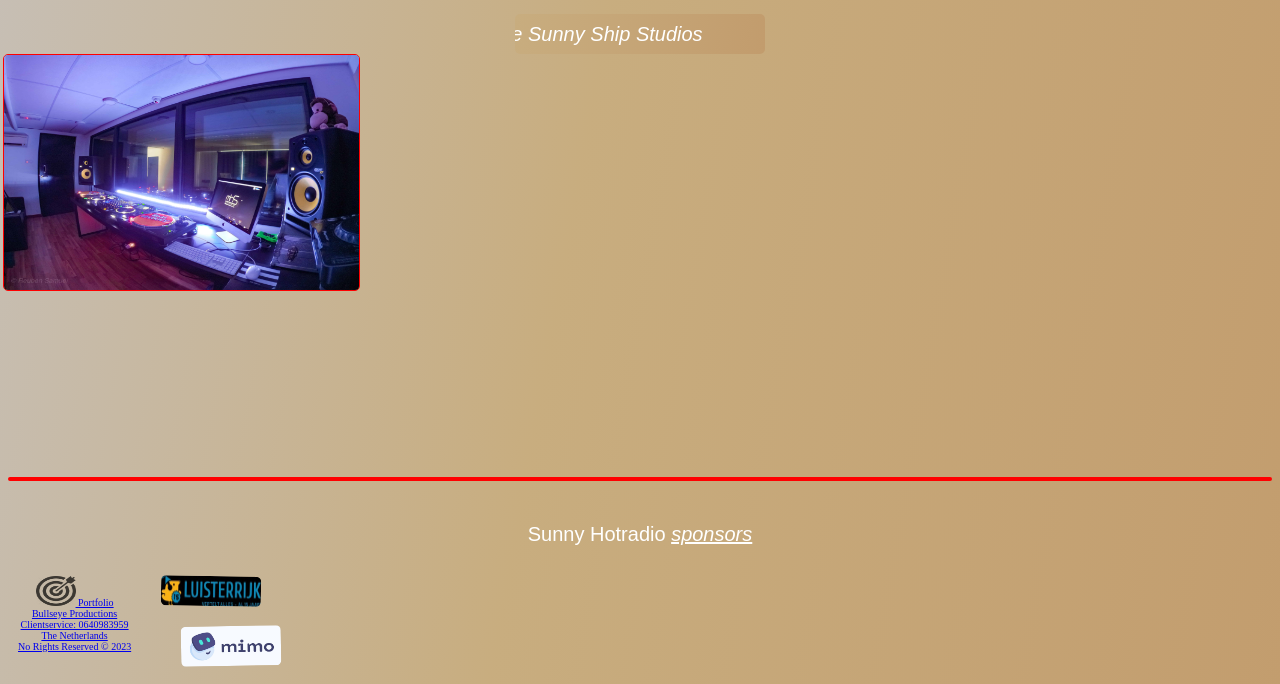
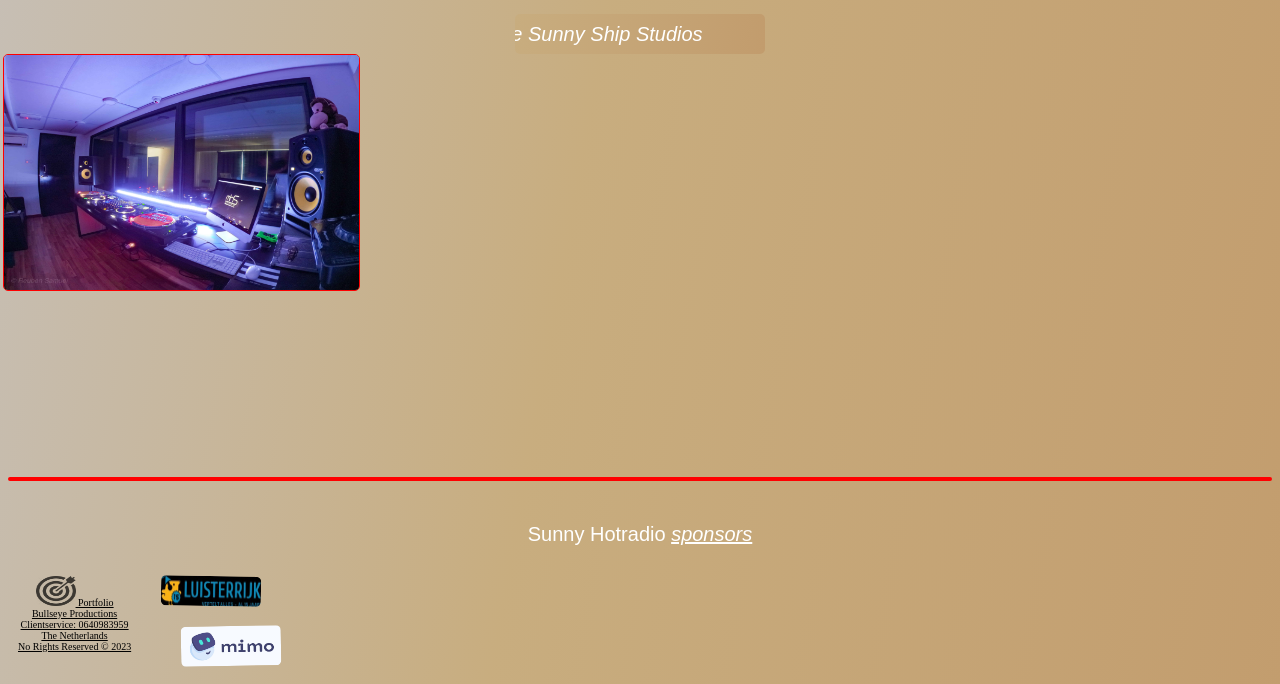
Before and after one commit to Georgyporgie/sunnyrockradio, a plain HTML site: page Index.html in a window 1280 px wide. Shown: the part 1303-1987 px from the top of the page. Drawn offline with nearby package versions, Linux system fonts and the light colour scheme.

Commit message:
Add files via upload

```diff
--- a/style3.css
+++ b/style3.css
@@ -355,3 +355,7 @@ height: 80px; width: 85px; filter: brightness(100%) saturate(110%) contrast(110%
 .black {
 display: block; margin: 20px auto auto auto; z-index: -400;
 }
+
+
+a { color: black;
+}
```
